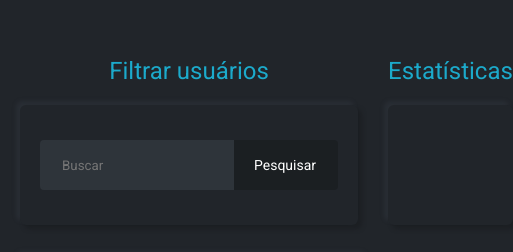
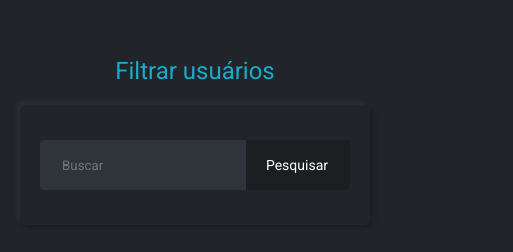
Before and after one commit to denilsoncamara/igti-desafio-modulo-1, a plain HTML site: page frontend/index.html in a window 390 px wide. Shown: the part 389-641 px from the top of the page, 513 px wide, since content can reach past the window. Drawn offline with Linux system fonts and the light colour scheme; no server answers.

Commit message:
Making app responsive

```diff
--- a/frontend/styles/style.css
+++ b/frontend/styles/style.css
@@ -1,3 +1,7 @@
+/**
+* Estilos Globais
+*/
+
 :root {
   --primary: #21252A;
   --secondary: #2E343A;
@@ -51,6 +55,10 @@ a {
   padding: 20px;
 }
 
+/**
+* @header
+*/
+
 .header {
   display: flex;
   flex-direction: column;
@@ -81,6 +89,10 @@ a {
   text-align: center;
 }
 
+/**
+* @main
+*/
+
 .main {
   display: flex;
   flex-direction: column;
@@ -92,12 +104,30 @@ a {
   margin-bottom: 30px;
 }
 
+@media screen and (max-width: 680px) {
+  .container-search-statistics {
+    flex-direction: column;
+  }
+}
+
+/**
+* @section search
+*/
+
 .container-search {
   flex: 2;
   display: flex;
   flex-direction: column;
 
   margin-right: 30px;
+}
+
+@media screen and (max-width: 680px) {
+  .container-search {
+    flex: 1;
+    margin-right: 0;
+    margin-bottom: 30px;
+  }
 }
 
 .container-search > h2 {
@@ -166,6 +196,10 @@ a {
   background-color: var(--button-color);
 }
 
+/**
+* @section statistics
+*/
+
 .container-statistics {
   flex: 1;
   display: flex;
@@ -197,6 +231,10 @@ a {
   color: var(--text-ligth);
   font-weight: 300;
 }
+
+/**
+* @section results
+*/
 
 .container-results {
   display: flex;
@@ -231,6 +269,10 @@ a {
   margin-bottom: 20px;
 }
 
+/**
+* @section list users
+*/
+
 .list-users {
   display: flex;
   flex-wrap: wrap;
@@ -254,6 +296,12 @@ a {
   margin-bottom: 20px;
 }
 
+@media screen and (max-width: 720px) {
+  .list-users > li {
+    width: 100%;
+  }
+}
+
 .list-users > li > img {
   width: 60px;
   height: 60px;
@@ -265,6 +313,10 @@ a {
   font-weight: 400;
   margin-left: 4px;
 }
+
+/**
+* @footer
+*/
 
 .footer {
   display: flex;
```
